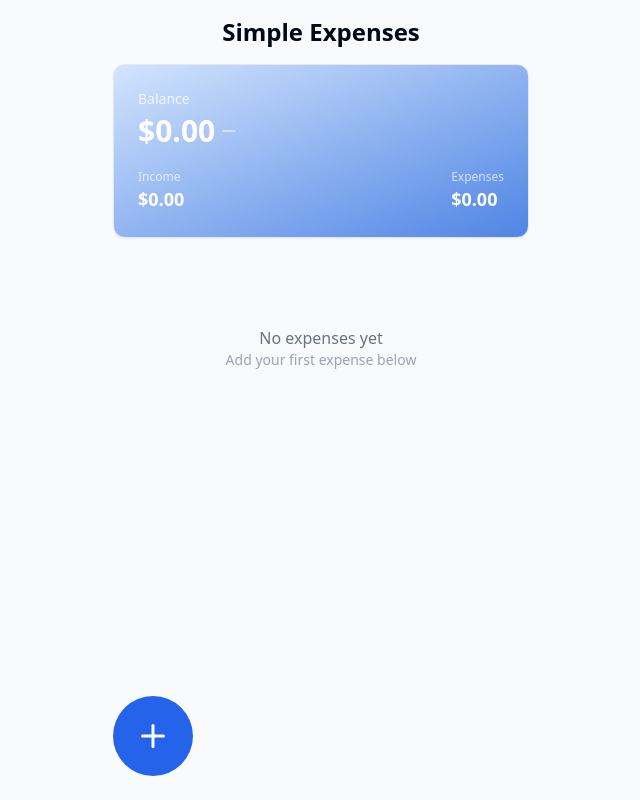
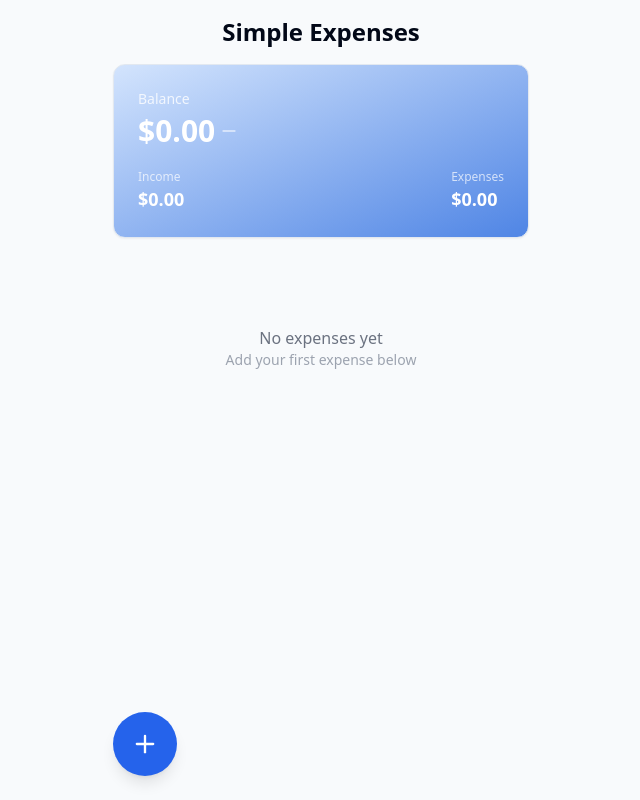
Before and after one commit to kfnx/simple-money-tracker, a React (Vite) app: page / in a window 1280 px wide. Shown: the whole page, without its empty margins (319-959 px from the left). Built offline with nearby package versions, Linux system fonts and the light colour scheme.

Commit message:
Reverted to commit 79f18479a5892bfe6331de3099dfa9c758faa3ea

```diff
--- a/src/index.css
+++ b/src/index.css
@@ -53,20 +53,5 @@
 }
 
 .add-expense-button {
-  @apply fixed bottom-6 flex items-center justify-center rounded-full shadow-lg transition-transform duration-200 active:scale-95;
-  /* Add a subtle pulsing animation to make it more noticeable */
-  animation: pulse 2s infinite;
-  box-shadow: 0 0 0 rgba(37, 99, 235, 0.4);
+  @apply fixed bottom-6 w-16 h-16 flex items-center justify-center rounded-full shadow-lg transition-transform duration-200 active:scale-95;
 }
-
-@keyframes pulse {
-  0% {
-    box-shadow: 0 0 0 0 rgba(37, 99, 235, 0.4);
-  }
-  70% {
-    box-shadow: 0 0 0 10px rgba(37, 99, 235, 0);
-  }
-  100% {
-    box-shadow: 0 0 0 0 rgba(37, 99, 235, 0);
-  }
-}
--- a/src/pages/Index.tsx
+++ b/src/pages/Index.tsx
@@ -26,10 +26,10 @@ const Index = () => {
         {/* Add Expense Button */}
         <button
           onClick={() => setIsAddingExpense(true)}
-          className="add-expense-button bg-expense-dark text-white mx-auto w-20 h-20 shadow-lg"
+          className="add-expense-button bg-expense-dark text-white mx-auto"
           aria-label="Add expense"
         >
-          <Plus size={36} />
+          <Plus size={28} />
         </button>
 
         {/* Add Expense Dialog */}
```
